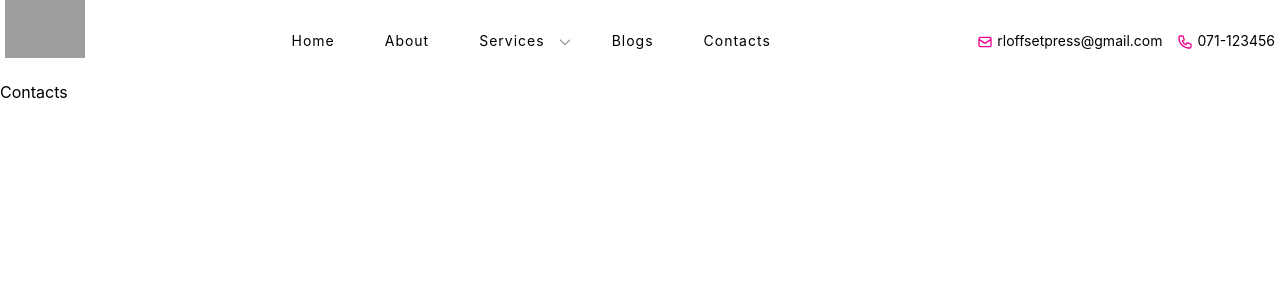
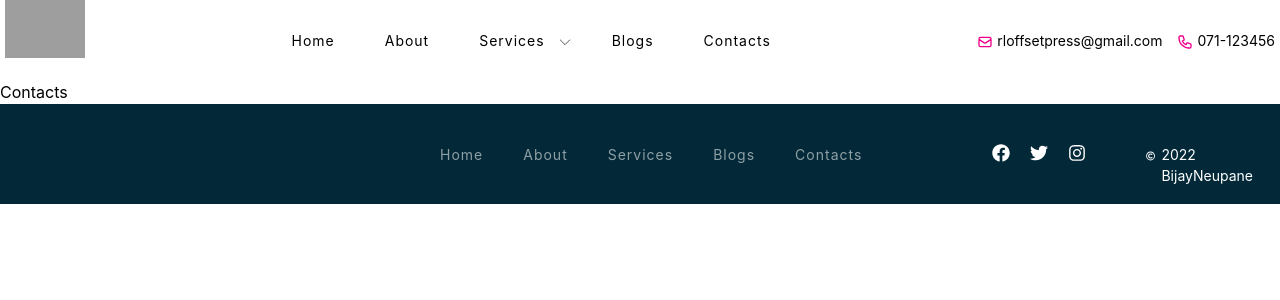
Before and after one commit to acharyaprakash30/RlOffsetPress-Website, a React (Create React App) app: page /contacts in a window 1280 px wide. Shown: the top 300 px of the page. Built offline with nearby package versions, Linux system fonts and the light colour scheme; grey boxes are pictures that could not be loaded; what tw-elements would draw is missing.

Commit message:
Footbar Section

```diff
--- a/package.json
+++ b/package.json
@@ -10,6 +10,7 @@
     "@testing-library/user-event": "^13.5.0",
     "react": "^18.2.0",
     "react-dom": "^18.2.0",
+    "react-icons": "^4.4.0",
     "react-router-dom": "^6.3.0",
     "react-scripts": "5.0.1",
     "tw-elements": "^1.0.0-alpha12",
--- a/src/App.js
+++ b/src/App.js
@@ -1,10 +1,12 @@
 import React from "react";
+import Footbar from "./Footbar";
 import Navbar from "./Navbar";
 
 function App() {
   return (
     <>
       <Navbar/>
+      <Footbar/>
   </>
   );
 }
--- /dev/null
+++ b/src/Bannar.js
@@ -0,0 +1,13 @@
+import React from 'react'
+
+const Bannar = () => {
+  return (
+    <div>
+        <img className='w-full h-auto'
+             src='https://media.gettyimages.com/photos/female-hands-typing-on-laptop-student-workspace-on-a-blue-pastel-picture-id1224313258?b=1&k=20&m=1224313258&s=170667a&w=0&h=vY4rTuTXYI5QoNv4ewEIT2B_U9So9w2JIiL4Kmx7eTo='
+             alt=''/>
+    </div>
+  )
+}
+
+export default Bannar
--- /dev/null
+++ b/src/Footbar.css
@@ -0,0 +1,42 @@
+.footbar{
+    height: 100px;
+    width: 100%;
+    background-color: #032938;
+    padding: 40px 20px;
+    display: flex;
+}
+.footbar-links{
+    display: flex;
+    flex-direction: row;
+    justify-content: center;
+    color: rgba(255, 255, 255, 0.553);
+    font-size: 14px;
+    margin-left: 400px;
+    letter-spacing: 1px;
+}
+.footbar-li{
+    margin: 0 20px;
+}
+.footbar-li:hover{
+    cursor: pointer;
+    color: white;
+}
+.footbar-icons{
+    margin: 0 10px;
+    color: white;
+}
+.footbar-icons:hover{
+    cursor: pointer;
+    color: rgba(255, 255, 255, 0.553);
+}
+
+.footbar-social{
+    display: flex;
+    margin-left: 100px;
+}
+.footbar-copyright{
+    display: flex;
+    color: white;
+    margin-left: 50px;
+    font-size: 14px;
+}
--- /dev/null
+++ b/src/Footbar.js
@@ -0,0 +1,28 @@
+import React from 'react'
+import './Footbar.css'
+import { FaFacebook } from 'react-icons/fa'
+import { FaTwitter } from 'react-icons/fa'
+import {FaInstagram} from 'react-icons/fa'
+import { FaRegCopyright } from 'react-icons/fa'
+
+const Footbar = () => {
+  return (
+    <div className='footbar'>
+        <ul className='footbar-links'>
+            <li className='footbar-li'>Home</li>
+            <li className='footbar-li'>About</li>
+            <li className='footbar-li'>Services</li>
+            <li className='footbar-li'>Blogs</li>
+            <li className='footbar-li'>Contacts</li>
+        </ul>
+        <ul className='footbar-social'>
+            <li className='footbar-icons'><FaFacebook size={18}/></li>
+            <li className='footbar-icons'><FaTwitter size={18}/></li>
+            <li className='footbar-icons'><FaInstagram size={18}/></li>
+            <li className='footbar-copyright'><FaRegCopyright className='mt-1.5 mr-1.5' size={12}/><p>2022 BijayNeupane</p></li>
+        </ul>
+    </div>
+  )
+}
+
+export default Footbar
--- a/src/Navlinks/Home.js
+++ b/src/Navlinks/Home.js
@@ -2,12 +2,14 @@ import React from 'react'
 import ImageCarousel from '../ImageCarousel'
 import BelowCarousel from '../BelowCarousel'
 import Services from '../Services'
+import Bannar from '../Bannar'
 
 const Home = () => {
   return (
     <div>
+        <Bannar/>
+        <BelowCarousel/>
         <ImageCarousel/>
-        <BelowCarousel/>
         <Services/>
     </div>
   )
```
Also changed, not shown: 1 other file (tests, documents, lock files or other folders).
